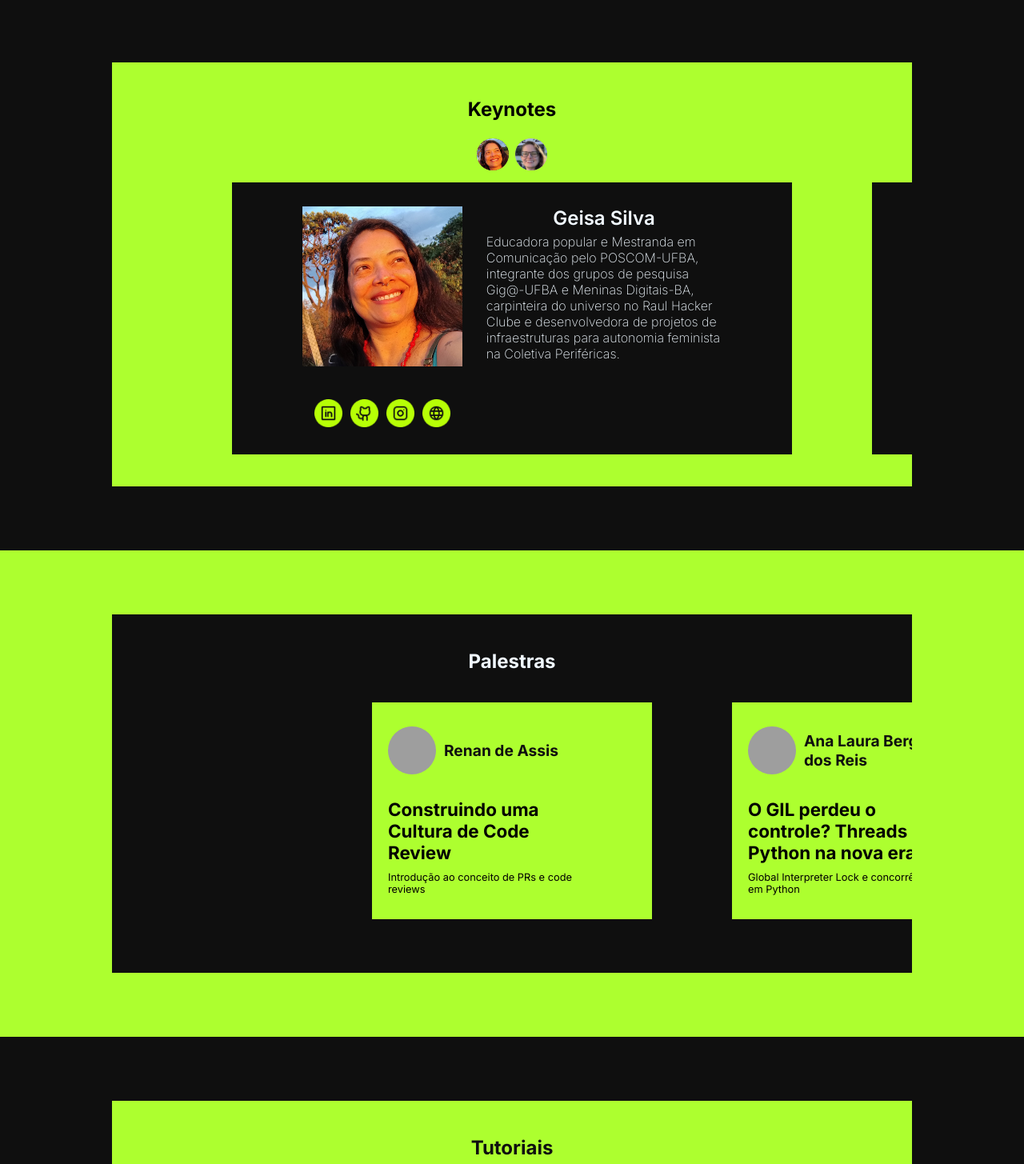
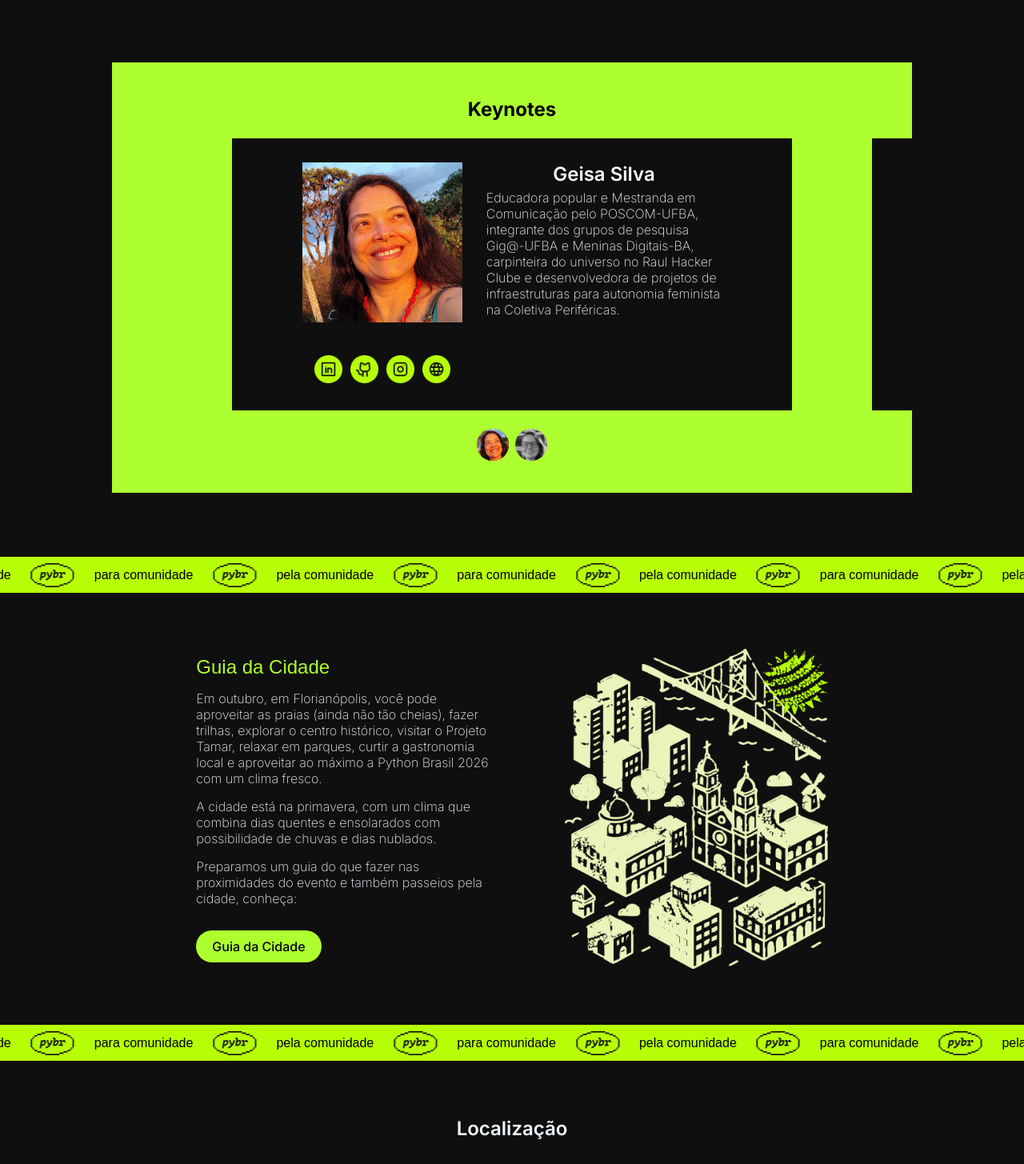
Before and after one commit to pythonbrasil/pybr2026-site, a React (Vite) app: page / in a window 1280 px wide. Shown: the part 1342-2797 px from the top of the page at 80% size. Built offline with nearby package versions, Linux system fonts and the light colour scheme; grey boxes are pictures that could not be loaded; a web font is replaced by a local one.

Commit message:
fix: reposicionando dots e atribuindo cores diferentes aos nao selecionados

```diff
--- a/src/components/SimpleSwiper.tsx
+++ b/src/components/SimpleSwiper.tsx
@@ -49,18 +49,6 @@ export default function SimpleSwiper({ slides, dots, swiperTrackWidth = '800px'
 
   return (
     <div className="swiper">
-      <div className="swiper-dots">
-        {dots?.map((dot, i) => (
-          <img
-            key={i}
-            src={dot}
-            alt=""
-            className={`dot ${i === index ? "active" : ""}`}
-            onClick={() => setIndex(i)}
-          />
-        ))}
-      </div>
-
       <div
         className="swiper-track"
         style={{
@@ -80,6 +68,17 @@ export default function SimpleSwiper({ slides, dots, swiperTrackWidth = '800px'
           </div>
         ))}
       </div>
+      <div className="swiper-dots">
+        {dots?.map((dot, i) => (
+          <img
+            key={i}
+            src={dot}
+            alt=""
+            className={`dot ${i === index ? "active" : ""}`}
+            onClick={() => setIndex(i)}
+          />
+        ))}
+      </div>
     </div>
   );
 }
--- a/src/components/styles/SimpleSwiper.css
+++ b/src/components/styles/SimpleSwiper.css
@@ -46,10 +46,12 @@
   margin: 0 4px;
   background: #ccc;
   cursor: pointer;
+  filter: grayscale(100%);
 }
 
 .dot.active {
   background: #333;
+  filter: grayscale(0%);
 }
 
 @media (max-width : 1000px){
--- a/src/feature/ActivitiesCarroussel/Slide.css
+++ b/src/feature/ActivitiesCarroussel/Slide.css
@@ -53,11 +53,12 @@
     justify-content: center;
     gap: 10px;
 
-    width: 80%;
+    width: 100%;
     max-width: 300px;
 
     & h3 {
         font-size: 1.4rem;
+        word-break: break-word;
     }
 
 
--- a/src/feature/KeynoteCarroussel/slide.css
+++ b/src/feature/KeynoteCarroussel/slide.css
@@ -26,7 +26,7 @@
     max-width: 1000px;
 
     & h4 {
-        margin: 4px 0px;
+        margin: 4px 0px 12px 0px;
         font-size: 24px;
     }
 }
--- a/src/pages/home/Home.tsx
+++ b/src/pages/home/Home.tsx
@@ -12,7 +12,6 @@ export default function Home() {
         <Home_Section1/>
         <Home_Section2/>
         <KeynoteCarroussel/>
-        <ActivitiesCarroussel/>
         <Carrossel/>
         <Home_Section5/>
         <EventLocals/>
--- a/src/pages/home/section/Home.Section4.tsx
+++ b/src/pages/home/section/Home.Section4.tsx
@@ -5,6 +5,8 @@ import { useTranslation } from "react-i18next";
 
 export default function Home_Section4() {
     const { t } = useTranslation();
+
+    // secao Submissão de Atividades
 
     return(<section className="Home_Section4" id="SUBMISSAO_DE_ATIVIDADES">
             <div className="Home_Section4_itens_texto">
```
